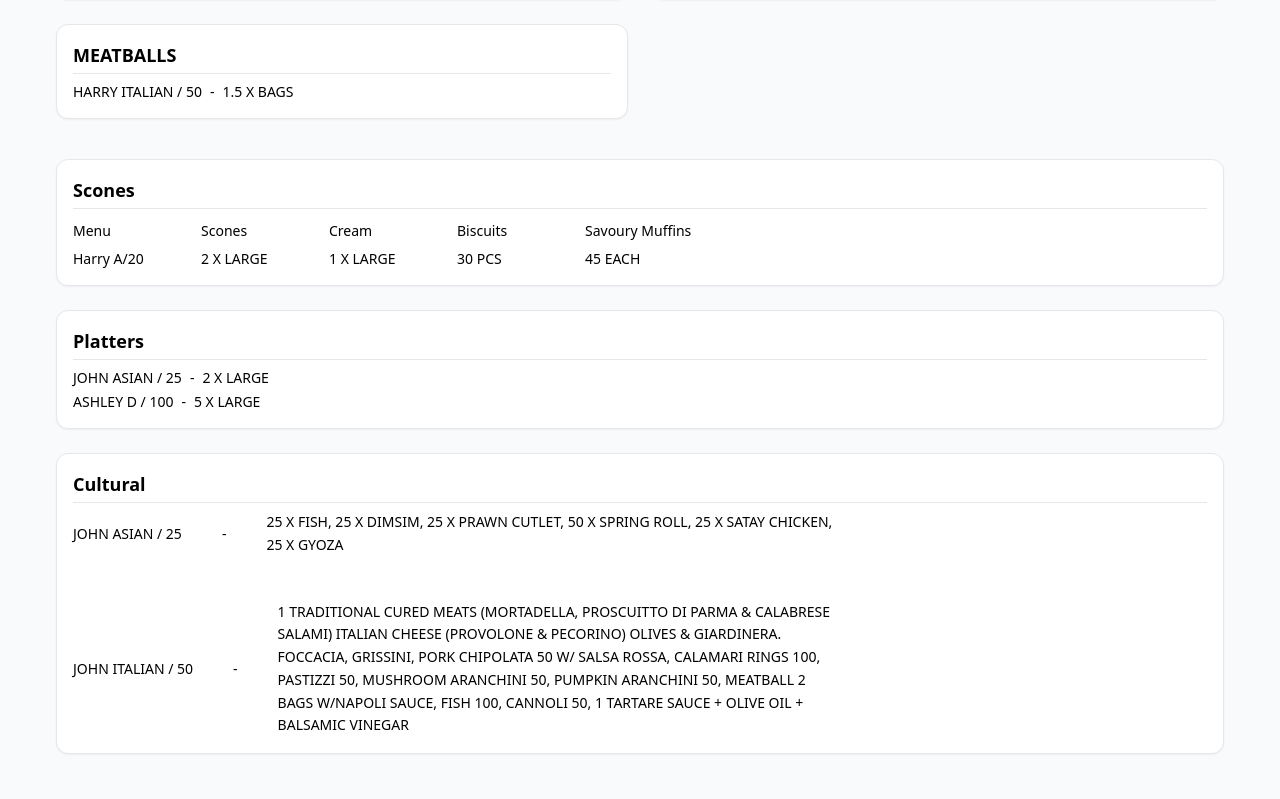
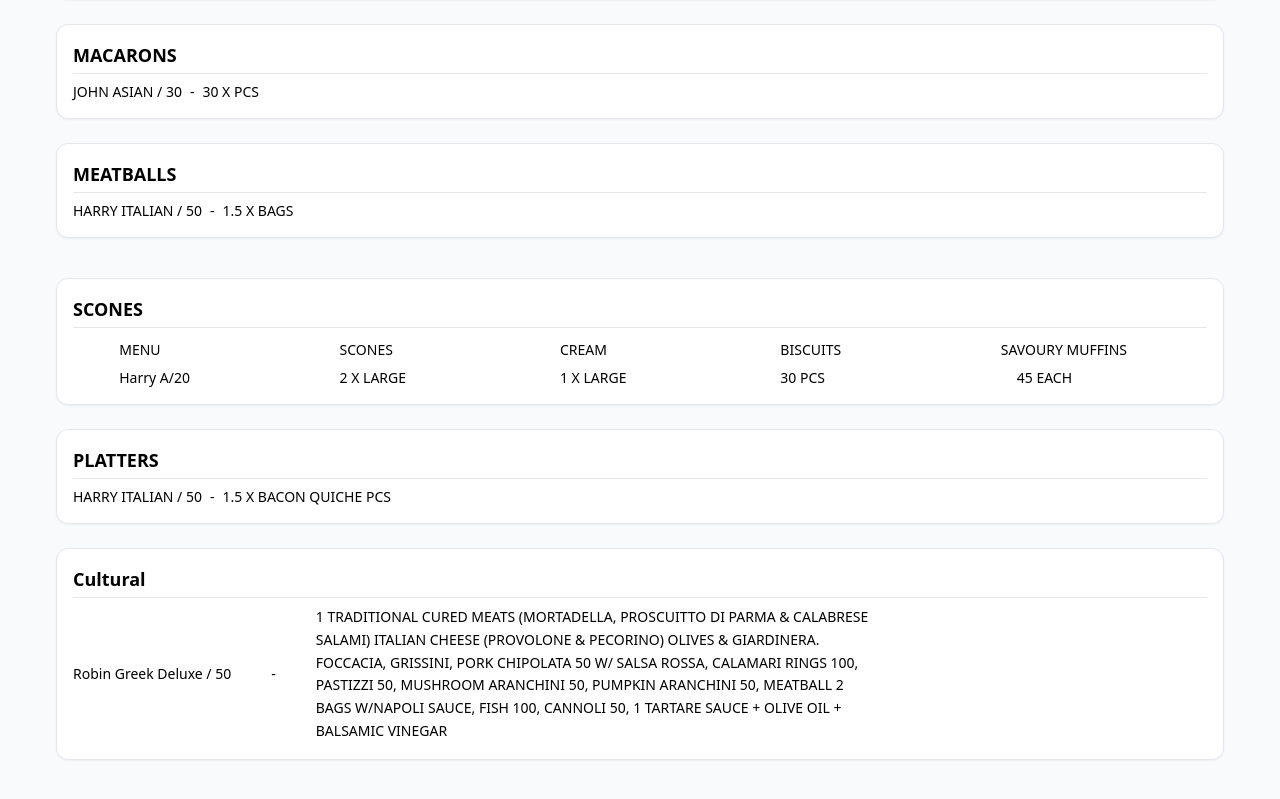
Before and after one commit to PritamMaharjan86/Menu-tracker, a React (Create React App) app in the folder Client/: page / in a window 1280 px wide. Shown: the part 635-1434 px from the top of the page. Built offline with nearby package versions, Linux system fonts and the light colour scheme.

Commit message:
update on paperwork framework

```diff
--- /dev/null
+++ b/Client/src/components/CulturalMenu.js
@@ -0,0 +1,19 @@
+import React from "react";
+
+const CulturalMenu = ({ menuDetail, client, menu, pax }) => {
+  return (
+    <div className="border rounded-xl p-4 bg-white shadow-sm">
+      <h3 className="font-bold text-lg mb-2 border-b pb-1">Cultural</h3>
+      <div className="text-sm space-y-1 flex flex-col justify-evenly gap-10">
+        <p className="flex flex-row items-center gap-10">
+          <span>
+            {client} {menu} / {pax}
+          </span>{" "}
+          - <span className="w-1/2 leading-relaxed">{menuDetail}</span>
+        </p>
+      </div>
+    </div>
+  );
+};
+
+export default CulturalMenu;
--- a/Client/src/components/PlatterSection.js
+++ b/Client/src/components/PlatterSelection.js
@@ -1,6 +1,14 @@
 import React from "react";
 
-const PlatterSection = ({ client, menu, pax, numberOfItems, type, title }) => {
+const PlatterSection = ({
+  client,
+  menu,
+  pax,
+  numberOfItems,
+  itemName,
+  type,
+  title,
+}) => {
   return (
     <div>
       <div className="border rounded-xl p-4 bg-white shadow-sm">
@@ -12,7 +20,7 @@ const PlatterSection = ({ client, menu, pax, numberOfItems, type, title }) => {
             </span>{" "}
             -{" "}
             <span>
-              {numberOfItems} X {type}
+              {numberOfItems} X {itemName} {type}
             </span>
           </p>
         </div>
--- a/Client/src/pages/Paperwork.js
+++ b/Client/src/pages/Paperwork.js
@@ -1,7 +1,8 @@
 import React, { useState } from "react";
 import Input from "../components/Input";
 import Table from "../components/Table";
-import PlatterSection from "../components/PlatterSection";
+import PlatterSection from "../components/PlatterSelection";
+import CulturalMenu from "../components/CulturalMenu";
 
 const Paperwork = () => {
   const [showInput, setShowInput] = useState(false);
@@ -106,13 +107,14 @@ const Paperwork = () => {
       <Table orders={orders} totals={totals} />
 
       {/* BEAUTIFUL BOTTOM SECTION */}
-      <div className="mt-10 grid grid-cols-2 gap-6">
+      <div className="mt-10 grid grid-row gap-6">
         <PlatterSection
           client="JOHN"
           menu="ASIAN"
           pax={30}
           numberOfItems={2}
           type="LARGE"
+          itemName=""
           title="FRUITS"
         />
 
@@ -122,6 +124,7 @@ const Paperwork = () => {
           pax={30}
           numberOfItems={30}
           type="PCS"
+          itemName=""
           title="MACARONS"
         />
 
@@ -131,83 +134,72 @@ const Paperwork = () => {
           pax={50}
           numberOfItems={1.5}
           type="BAGS"
+          itemName=""
           title="MEATBALLS"
         />
       </div>
 
       <div className="mt-10 grid grid-row gap-6">
-        <div className="border rounded-xl p-4 bg-white shadow-sm">
-          <h3 className="font-bold text-lg mb-3 border-b pb-1">Scones</h3>
+        <div className="border rounded-xl p-4 bg-white shadow-sm ">
+          <h3 className="font-bold text-lg mb-3 border-b pb-1">SCONES</h3>
 
           <div className="text-sm space-y-2">
-            <div className="flex flex-row">
+            <div className="flex flex-row justify-around">
               {/* Row 1 - EMPTY */}
               <p className="flex flex-col items-center gap-2">
-                <span className="w-32">Menu</span>
+                <span className="w-32">MENU</span>
                 <span className="w-32 font-medium">Harry A/20</span>
               </p>
 
               {/* Row 2 - SCONES */}
               <p className="flex flex-col items-center gap-2">
-                <span className="w-32 font-medium">Scones</span>
+                <span className="w-32 font-medium">SCONES</span>
                 <span className="w-32 font-medium"> 2 X LARGE</span>
               </p>
 
               {/* Row 3 - CREAM */}
               <p className="flex flex-col items-center gap-2">
-                <span className="w-32 font-medium">Cream</span>
+                <span className="w-32 font-medium">CREAM</span>
                 <span className="w-32 font-medium">1 X LARGE</span>
               </p>
 
               {/* Row 4 - BISCUITS */}
               <p className="flex flex-col items-center gap-2">
-                <span className="w-32 font-medium">Biscuits</span>
+                <span className="w-32 font-medium">BISCUITS</span>
                 <span className="w-32 font-medium">30 PCS</span>
               </p>
 
               {/* Row 5 - SAVOURY MUFFINS */}
               <p className="flex flex-col items-center gap-2">
-                <span className="w-32 font-medium">Savoury Muffins</span>
+                <span className="w-40 font-medium">SAVOURY MUFFINS</span>
                 <span className="w-32 font-medium">45 EACH</span>
               </p>
             </div>
           </div>
         </div>
-        <div className="border rounded-xl p-4 bg-white shadow-sm">
-          <h3 className="font-bold text-lg mb-2 border-b pb-1">Platters</h3>
-          <div className="text-sm space-y-1">
-            <p className="flex flex-row items-center gap-2">
-              <span>JOHN ASIAN / 25</span> - <span>2 X LARGE</span>
-            </p>
-            <p className="flex flex-row items-center gap-2">
-              <span>ASHLEY D / 100</span> - <span>5 X LARGE</span>
-            </p>
-          </div>
-        </div>
 
-        <div className="border rounded-xl p-4 bg-white shadow-sm">
-          <h3 className="font-bold text-lg mb-2 border-b pb-1">Cultural</h3>
-          <div className="text-sm space-y-1 flex flex-col justify-evenly gap-10">
-            <p className="flex flex-row items-center gap-10">
-              <span>JOHN ASIAN / 25</span> -{" "}
-              <span className="w-1/2 leading-relaxed">
-                25 X FISH, 25 X DIMSIM, 25 X PRAWN CUTLET, 50 X SPRING ROLL, 25
-                X SATAY CHICKEN, 25 X GYOZA{" "}
-              </span>
-            </p>
-            <p className="flex flex-row items-center gap-10">
-              <span>JOHN ITALIAN / 50</span> -{" "}
-              <span className="w-1/2 leading-relaxed">
-                1 TRADITIONAL CURED MEATS (MORTADELLA, PROSCUITTO DI PARMA &
-                CALABRESE SALAMI) ITALIAN CHEESE (PROVOLONE & PECORINO) OLIVES &
-                GIARDINERA. FOCCACIA, GRISSINI, PORK CHIPOLATA 50 W/ SALSA
-                ROSSA, CALAMARI RINGS 100, PASTIZZI 50, MUSHROOM ARANCHINI 50,
-                PUMPKIN ARANCHINI 50, MEATBALL 2 BAGS W/NAPOLI SAUCE, FISH 100,
-                CANNOLI 50, 1 TARTARE SAUCE + OLIVE OIL + BALSAMIC VINEGAR{" "}
-              </span>
-            </p>
-          </div>
-        </div>
+        <PlatterSection
+          client="HARRY"
+          menu="ITALIAN"
+          pax={50}
+          numberOfItems={1.5}
+          type="PCS"
+          itemName="BACON QUICHE"
+          title="PLATTERS"
+        />
+
+        {/*Cultural menu */}
+        <CulturalMenu
+          client="Robin"
+          menu="Greek Deluxe"
+          pax="50"
+          menuDetail="1 TRADITIONAL CURED MEATS (MORTADELLA, PROSCUITTO DI PARMA &
+            CALABRESE SALAMI) ITALIAN CHEESE (PROVOLONE & PECORINO) OLIVES &
+            GIARDINERA. FOCCACIA, GRISSINI, PORK CHIPOLATA 50 W/ SALSA ROSSA,
+            CALAMARI RINGS 100, PASTIZZI 50, MUSHROOM ARANCHINI 50, PUMPKIN
+            ARANCHINI 50, MEATBALL 2 BAGS W/NAPOLI SAUCE, FISH 100, CANNOLI 50,
+            1 TARTARE SAUCE + OLIVE OIL + BALSAMIC VINEGAR"
+        />
       </div>
     </div>
   );
```
